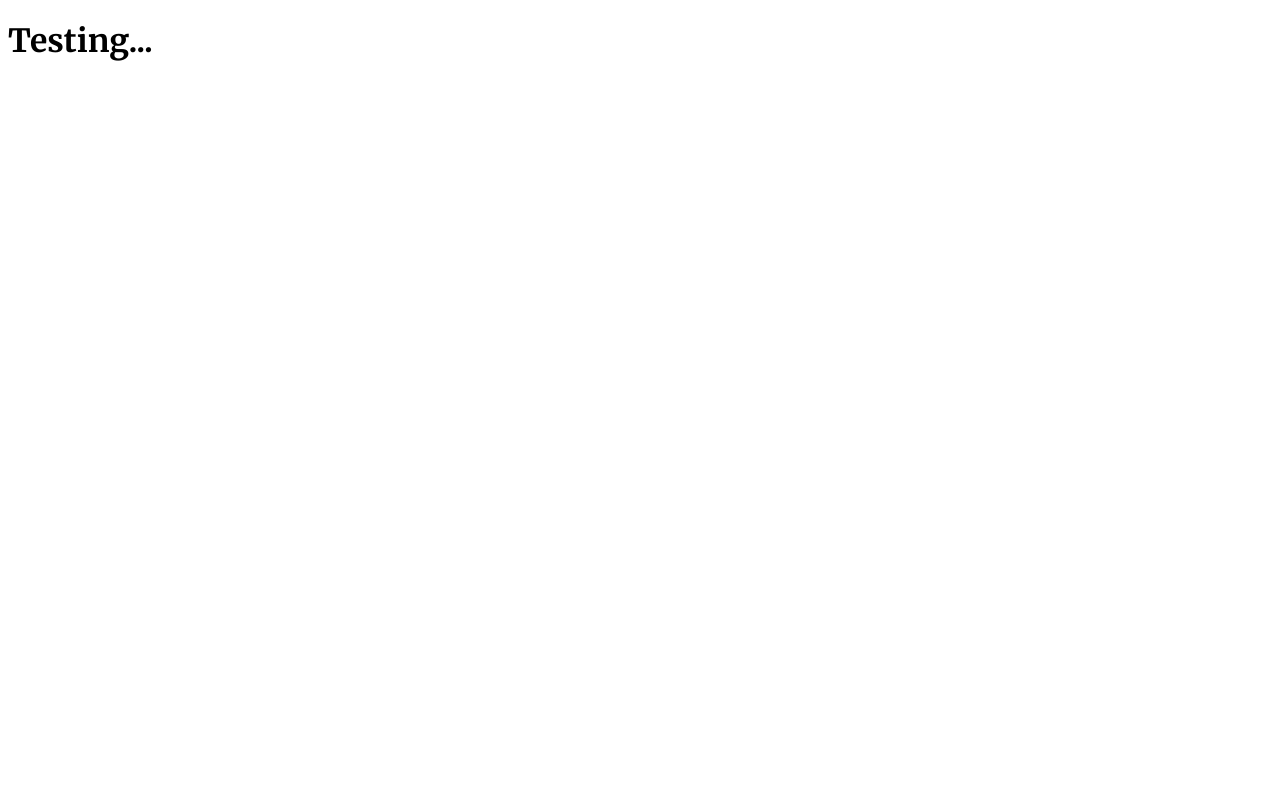
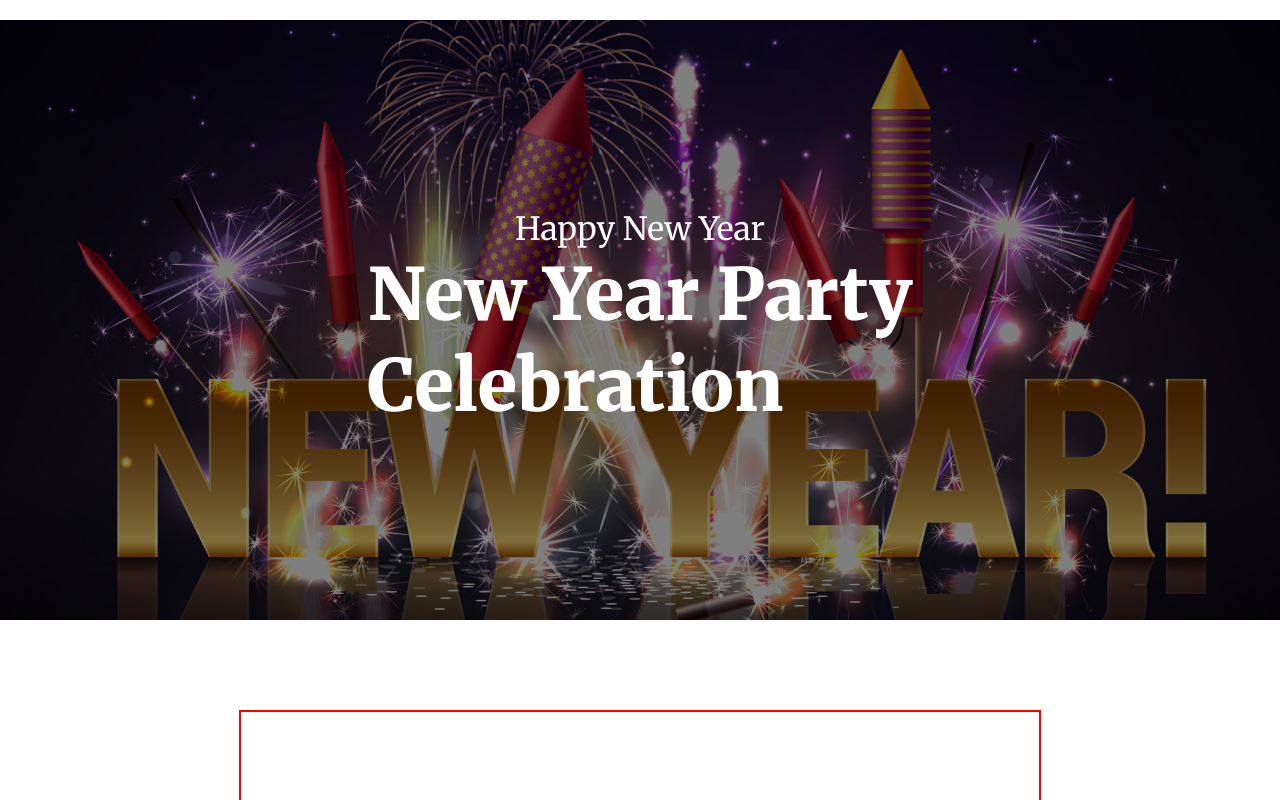
Before and after one commit to rahadrinku/batch9-a1-solution, a plain HTML site: page index.html in a window 1280 px wide. Shown: the top 800 px of the page. Drawn offline with Linux system fonts and the light colour scheme.

Commit message:
banner section done

```diff
--- a/index.html
+++ b/index.html
@@ -7,6 +7,19 @@
     <link rel="stylesheet" href="styles/solved.css">
 </head>
 <body>
-    <h1>Testing...</h1>
+    <header class="banner-container">
+        <div class="banner-content">
+            <p>Happy New Year</p>
+            <h1>New Year Party <br> Celebration</h1>
+        </div>
+    </header>
+    <main>
+        <!-- 65% section starts here  -->
+            <section class="second-section-container"></section>
+
+
+        <!-- 65% section ends here  -->
+    </main>
+    <footer></footer>
 </body>
 </html>
--- a/styles/solved.css
+++ b/styles/solved.css
@@ -1,5 +1,55 @@
 @import url('https://fonts.googleapis.com/css2?family=Merriweather:ital,wght@0,300;0,400;0,700;0,900;1,300;1,400;1,700;1,900&display=swap');
+
+*{
+   box-sizing: border-box;
+   margin: 0;
+   padding: 0;
+}
 
 body{
     font-family: "Merriweather", serif;
 }
+/* banner section style starts here */
+.banner-container{
+    max-width: 1320px;
+    margin: 0 auto;
+    min-height: 600px;
+    margin-top: 20px;
+    background-color: rgba(0,0,0,0.5);
+    background-image: url('../images/Banner\ Image.png');
+    background-position: center;
+    background-repeat: no-repeat;
+    background-size: cover;
+    background-blend-mode: overlay;
+}
+
+.banner-content{
+    display: flex;
+    flex-direction: column;
+    justify-content: center;
+    height: 600px;
+    align-items: center;
+}
+
+.banner-content p, h1{
+    color: white;
+    font-size: 72px;
+    font-weight: 900;
+}
+.banner-content p{
+    font-size: 32px;
+    font-weight: 400;
+}
+.banner-content h1{
+    font-size: 72px;
+    font-weight: 900;
+}
+
+/* 65% section style starts here */
+.second-section-container {
+    width: 802.9px;
+    height: 806px;
+    margin: 0 auto;
+    border: 2px solid red;
+    margin-top: 90px;
+}
```
Also changed, not shown: 1 other file.
